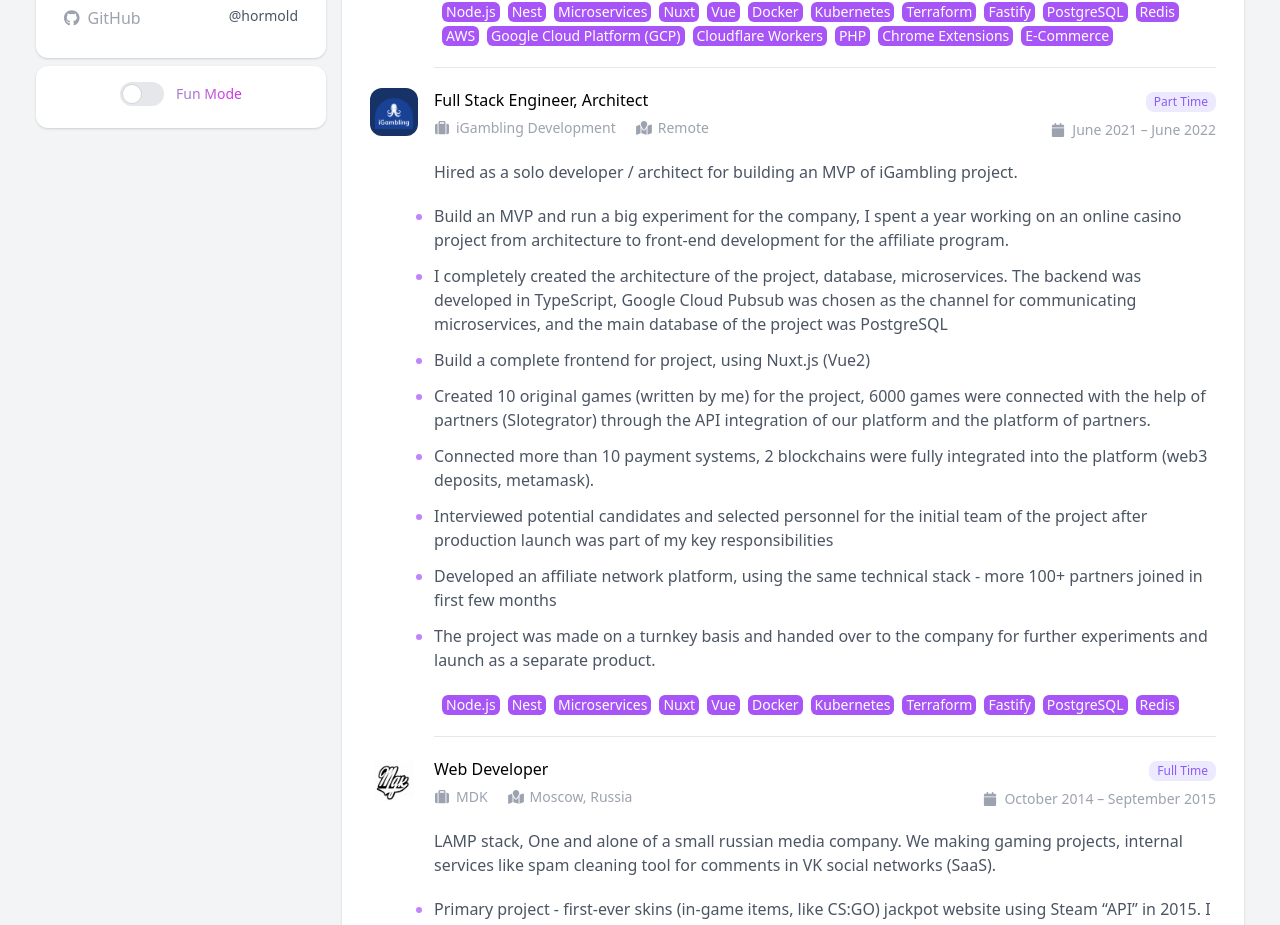
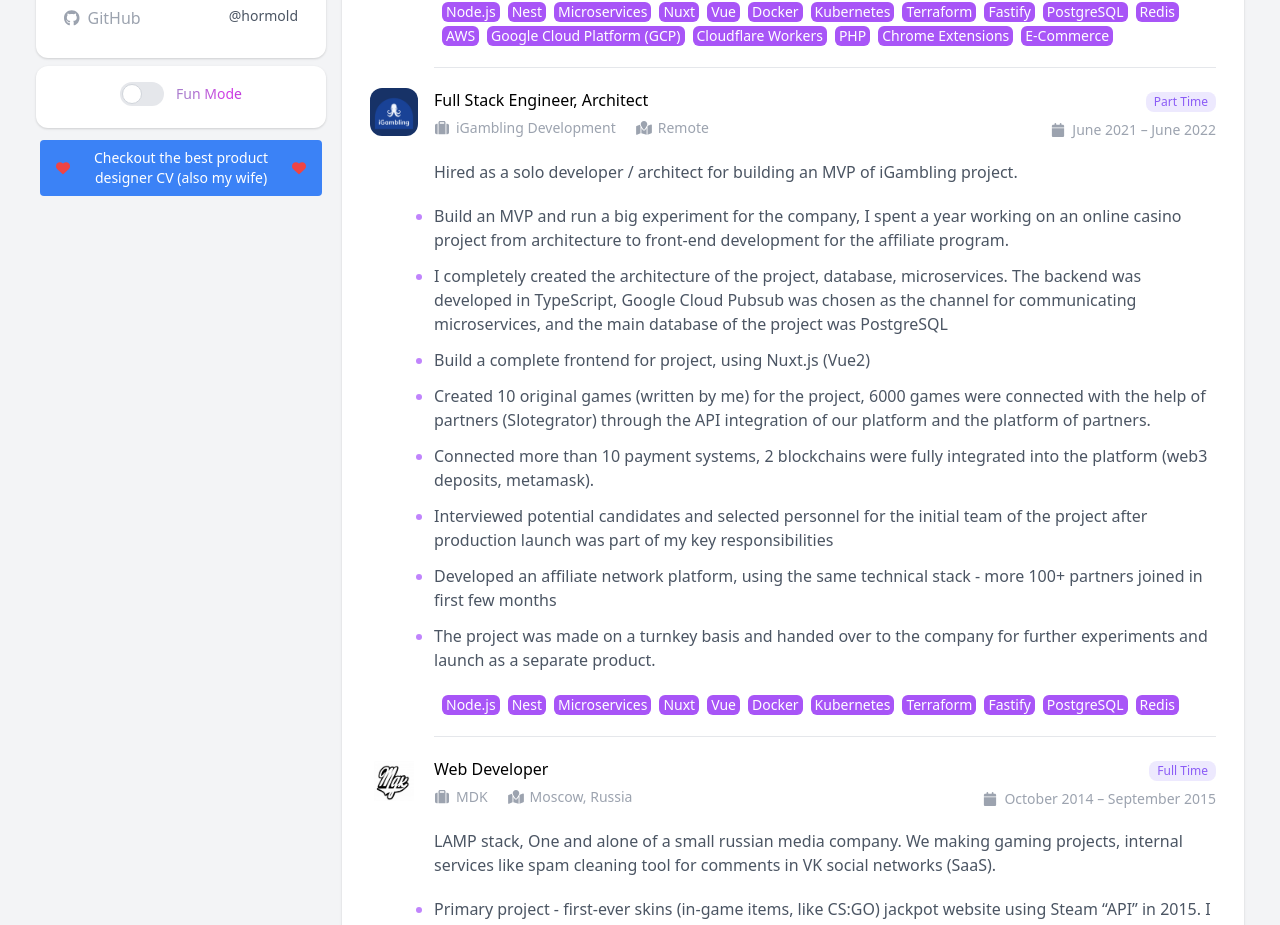
Before and after one commit to Hormold/Hormold, a Next.js app: page / in a window 1280 px wide. Shown: the part 1032-1957 px from the top of the page. Built offline with nearby package versions, Linux system fonts and the light colour scheme.

Commit message:
update cv

```diff
--- a/src/app/components/sidebar.tsx
+++ b/src/app/components/sidebar.tsx
@@ -2,6 +2,7 @@
 import Image from 'next/image'
 import { FontAwesomeIcon } from '@fortawesome/react-fontawesome'
 import { faDownload, faEnvelope } from '@fortawesome/free-solid-svg-icons'
+import { faHeart, faLink } from '@fortawesome/free-solid-svg-icons';
 import { faGithub, faLinkedin, faTelegram } from '@fortawesome/free-brands-svg-icons'
 import { useContext, useState } from 'react'
 import AppContext from "./context"
@@ -145,6 +146,9 @@
 					</label>
 				</div>
 
+
+
+
 				{/*<div className='text-center m-3 dark:text-white'>
 					<label className="relative inline-flex items-center cursor-pointer" >
 						<input type="checkbox" defaultChecked={context.darkMode} className="sr-only peer" onClick={(event) => context.setDarkMode( !context.darkMode )} />
@@ -156,6 +160,16 @@
 
 			</div>
 
+			<div className="mt-2 p-1 hidden md:block">
+				<a href="https://kristy.pro" target="_blank" rel="noopener noreferrer">
+					<button className="flex items-center justify-center px-4 py-2 bg-blue-500 text-white text-sm font-medium rounded hover:bg-blue-700 focus:outline-none focus:ring-2 focus:ring-offset-2 focus:ring-blue-500 w-full">
+						<FontAwesomeIcon icon={faHeart} className="mr-2 text-red-500 hover:text-red-700" />
+						<span>Checkout the best product designer CV (also my wife)</span>
+						<FontAwesomeIcon icon={faHeart} className="ml-2 text-red-500 hover:text-red-700" />
+					</button>
+				</a>
+			</div>
+
 		</div>
 	)
 }
```
Also changed, not shown: 2 other files (tests, documents, lock files or other folders).
